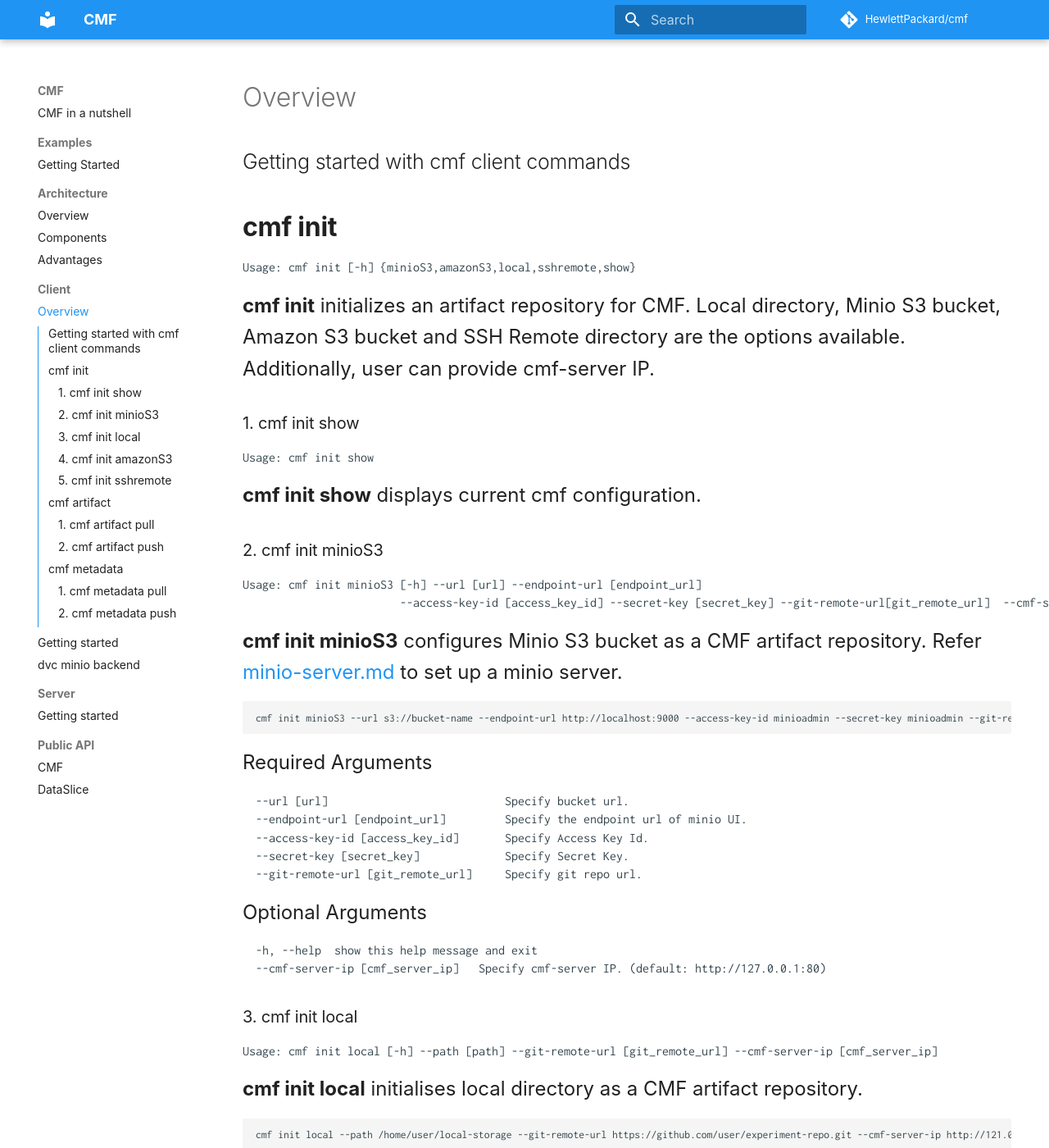
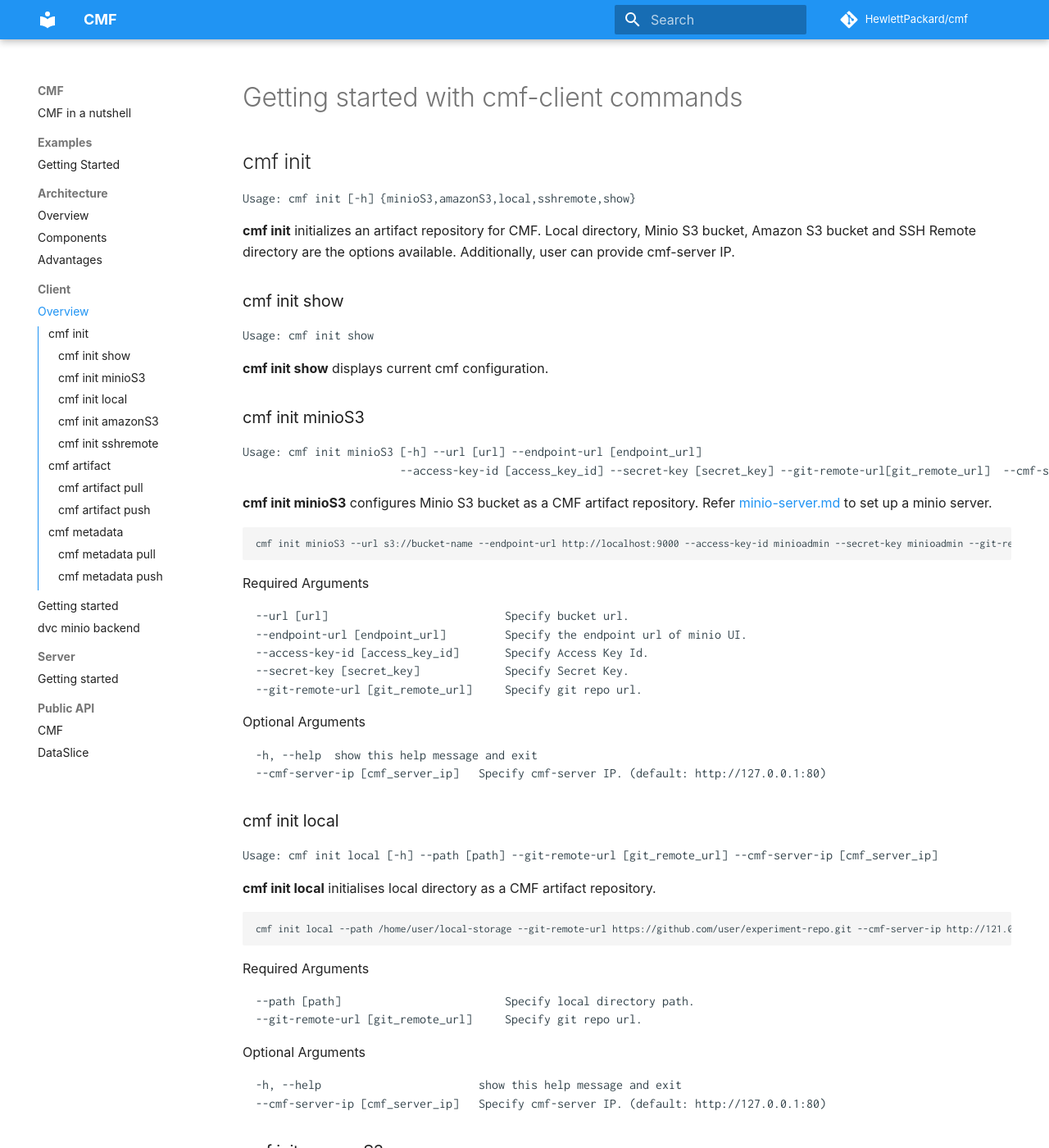
Before and after one commit to HewlettPackard/cmf, an MkDocs documentation site: the page built from docs/cmf_client/cmf_client.md, in a window 1280 px wide and 1400 px high. Shown: the whole window at 82% size. Built offline with MkDocs 1.6.1 and Material for MkDocs 9.7.7, drawn with Linux system fonts in a browser that asks for light colours; some web fonts are replaced; comment, search, counter and statistics services are not loaded; some of the changed text lies outside the part shown.

Commit message:
Addressed review comments

````diff
--- a/docs/cmf_client/cmf_client.md
+++ b/docs/cmf_client/cmf_client.md
@@ -1,30 +1,28 @@
-## Getting started with cmf client commands
-## <font size=6>**cmf init**</font>
-
+# Getting started with cmf-client commands
+## cmf init
 <pre>
 Usage: cmf init [-h] {minioS3,amazonS3,local,sshremote,show}
 </pre>
-<font size=5> **cmf init** initializes an artifact repository for CMF. Local directory, Minio S3 bucket, Amazon S3 bucket and SSH Remote directory are the options available. Additionally, user can provide cmf-server IP. </font>
+**cmf init** initializes an artifact repository for CMF. Local directory, Minio S3 bucket, Amazon S3 bucket and SSH Remote directory are the options available. Additionally, user can provide cmf-server IP.
 
-### 1.    cmf init show
+### cmf init show
 <pre>
 Usage: cmf init show
 </pre>
-<font size=5> **cmf init show** displays current cmf configuration.</font>
+**cmf init show** displays current cmf configuration.
 
 
-### 2. cmf init minioS3
+### cmf init minioS3
 <pre>
 Usage: cmf init minioS3 [-h] --url [url] --endpoint-url [endpoint_url]
                         --access-key-id [access_key_id] --secret-key [secret_key] --git-remote-url[git_remote_url]  --cmf-server-ip [cmf_server_ip]
 </pre>
-<font size=5> **cmf init minioS3** configures Minio S3 bucket as a CMF artifact repository. Refer [minio-server.md](https://github.com/abhinavchobey/cmf/blob/federated_cmf/docs/cmf_client/minio-server.md#steps-to-set-up-a-minio-server) to set up a minio server.</font>
+**cmf init minioS3** configures Minio S3 bucket as a CMF artifact repository. Refer [minio-server.md](https://github.com/abhinavchobey/cmf/blob/federated_cmf/docs/cmf_client/minio-server.md#steps-to-set-up-a-minio-server) to set up a minio server.
 
 ```
 cmf init minioS3 --url s3://bucket-name --endpoint-url http://localhost:9000 --access-key-id minioadmin --secret-key minioadmin --git-remote-url https://github.com/user/experiment-repo.git --cmf-server-ip http://121.0.0.1:80
 ```
-
-<font size=5> Required Arguments</font>
+Required Arguments
 
 <pre>
   --url [url]                           Specify bucket url.
@@ -34,7 +32,7 @@ cmf init minioS3 --url s3://bucket-name --endpoint-url http://localhost:9000 --a
   --git-remote-url [git_remote_url]     Specify git repo url.
 </pre>
 
-<font size=5> Optional Arguments</font>
+Optional Arguments
 
 <pre>
   -h, --help  show this help message and exit
@@ -42,42 +40,42 @@ cmf init minioS3 --url s3://bucket-name --endpoint-url http://localhost:9000 --a
 </pre>
 
 
-### 3.    cmf init local
+### cmf init local
 <pre>
 Usage: cmf init local [-h] --path [path] --git-remote-url [git_remote_url] --cmf-server-ip [cmf_server_ip]
 </pre>
-<font size=5> **cmf init local** initialises local directory as a CMF artifact repository. </font>
+**cmf init local** initialises local directory as a CMF artifact repository.
 
 ```
 cmf init local --path /home/user/local-storage --git-remote-url https://github.com/user/experiment-repo.git --cmf-server-ip http://121.0.0.1:80
 ```
 
-<font size=5> Required Arguments</font>
+Required Arguments
 
 <pre>
   --path [path]                         Specify local directory path.
   --git-remote-url [git_remote_url]     Specify git repo url.
 </pre>
 
-<font size=5> Optional Arguments</font>
+Optional Arguments
 
 <pre>
   -h, --help                        show this help message and exit
   --cmf-server-ip [cmf_server_ip]   Specify cmf-server IP. (default: http://127.0.0.1:80)
 </pre>
 
-### 4.    cmf init amazonS3
+### cmf init amazonS3
 <pre>
 Usage: cmf init amazonS3 [-h] --url [url] --access-key-id [access_key_id]
                          --secret-key [secret_key] --git-remote-url [git_remote_url] --cmf-server-ip [cmf_server_ip]
 </pre>
-<font size=5> **cmf init amazonS3** initialises Amazon S3 bucket as a CMF artifact repository. </font>
+**cmf init amazonS3** initialises Amazon S3 bucket as a CMF artifact repository.
 
 ```
 cmf init amazonS3 --url s3://bucket-name --access-key-id XXXXXXXXXXXXX --secret-key XXXXXXXXXXXXX --git-remote-url https://github.com/user/experiment-repo.git --cmf-server-ip http://121.0.0.1:80
 ```
 
-<font size=5> Required Arguments</font>
+Required Arguments
 <pre>
   --url [url]                           Specify bucket url.
   --access-key-id [access_key_id]       Specify Access Key Id.
@@ -85,26 +83,25 @@ cmf init amazonS3 --url s3://bucket-name --access-key-id XXXXXXXXXXXXX --secret-
   --git-remote-url [git_remote_url]     Specify git repo url.
 </pre>
 
-<font size=5> Optional Arguments</font>
-
+Optional Arguments
 <pre>
   -h, --help  show this help message and exit
   --cmf-server-ip [cmf_server_ip]   Specify cmf-server IP. (default: http://127.0.0.1:80)
 
 </pre>
 
-### 5.    cmf init sshremote
+### cmf init sshremote
 <pre>
 Usage: cmf init sshremote [-h] --path [path] --user [user] --port [port]
                           --password [password]  --git-remote-url [git_remote_url] --cmf-server-ip [cmf_server_ip]
 </pre>
-<font size=5> **cmf init sshremote** command initialises remote ssh directory as a CMF artifact repository.</font>
+**cmf init sshremote** command initialises remote ssh directory as a CMF artifact repository.
 
 ```
 cmf init sshremote --path ssh://127.0.0.1/home/user/ssh-storage --user XXXXX --port 22 --password example@123 --git-remote-url https://github.com/user/experiment-repo.git --cmf-server-ip http://121.0.0.1:80
 ```
 
-<font size=5> Required Arguments</font>
+Required Arguments
 
 <pre>
   --path [path]                           Specify ssh directory path.
@@ -114,37 +111,35 @@ cmf init sshremote --path ssh://127.0.0.1/home/user/ssh-storage --user XXXXX --p
   --git-remote-url [git_remote_url]       Specify git repo url.
 </pre>
 
-<font size=5> Optional Arguments</font>
-
+Optional Arguments
 <pre>
   -h, --help  show this help message and exit
   --cmf-server-ip [cmf_server_ip]   Specify cmf-server IP. (default: http://127.0.0.1:80)
 </pre>
 
-## <font size=6>**cmf artifact**</font>
+## **cmf artifact**
 
 <pre>
 Usage: cmf artifact [-h] {pull,push}
 </pre>
-<font size=5> **cmf artifact** pull or push artifacts from or to the user configured artifact repository, respectively.</font>
-
-### 1.    cmf artifact pull
+**cmf artifact** pull or push artifacts from or to the user configured artifact repository, respectively.
+### cmf artifact pull
 <pre>
 Usage: cmf artifact pull [-h] -p [pipeline_name] -f [file_name]
 </pre>
-<font size=5> **cmf artifact pull** command pull artifacts from the user configured repository to the user's local machine.</font>
+**cmf artifact pull** command pull artifacts from the user configured repository to the user's local machine.
 ```
 cmf artifact pull -p 'Test-env'
 ```
 
-<font size=5> Required Arguments</font>
+Required Arguments
 
 <pre>
   -p [pipeline_name], --pipeline-name [pipeline_name]   Specify Pipeline name.
 
 </pre>
 
-<font size=5> Optional Arguments</font>
+Optional Arguments
 
 
 <pre>
@@ -152,35 +147,33 @@ cmf artifact pull -p 'Test-env'
   -f [file_name],--file-name [file_name]      Specify mlmd file name.
 </pre>
 
-### 2.    cmf artifact push
+### cmf artifact push
 <pre>
 Usage: cmf artifact push [-h] -p [pipeline_name] -f [file_name]
 </pre>
-<font size=5> **cmf artifact push** command push artifacts from the user's local machine to the user configured artifact repository. </font>
+**cmf artifact push** command push artifacts from the user's local machine to the user configured artifact repository.
 ```
 cmf artifact push
 ```
 
-## <font size=6>**cmf metadata**</font>
-
+## cmf metadata
 
 <pre>
 Usage: cmf metadata [-h] {pull,push}
 </pre>
-
-<font size=5> **cmf metadata** push or pull the metadata file to and from the cmf-server, respectively.</font>
+**cmf metadata** push or pull the metadata file to and from the cmf-server, respectively.
 
 
-###  1.   cmf metadata pull
+### cmf metadata pull
 <pre>
 Usage: cmf metadata pull [-h] -p [pipeline_name] -f [file_path]  -e [exec_id]
 </pre>
-<font size=5> **cmf metadata pull** command pulls the metadata file from the cmf-server to the user's local machine.</font>
+**cmf metadata pull** command pulls the metadata file from the cmf-server to the user's local machine.
 ```
 cmf metadata pull -p 'Test-env' -f "/home/user/example/name_of_file"
 ```
 
-<font size=5> Required Arguments</font>
+Required Arguments
 
 <pre>
   -p [pipeline_name], --pipeline_name [pipeline_name]     Specify Pipeline name.
@@ -188,7 +181,7 @@ cmf metadata pull -p 'Test-env' -f "/home/user/example/name_of_file"
 
 </pre>
 
-<font size=5> Optional Arguments</font>
+Optional Arguments
 
 <pre>
 -h, --help                                  show this help message and exit
@@ -196,23 +189,23 @@ cmf metadata pull -p 'Test-env' -f "/home/user/example/name_of_file"
 
 </pre>
 
-### 2.    cmf metadata push
+### cmf metadata push
 <pre>
 Usage: cmf metadata push [-h] -p [pipeline_name] -f [file_name]  -e [exec_id]
 </pre>
-<font size=5> **cmf metadata push** command pushes the metadata file from the local machine to the cmf-server. </font>
+**cmf metadata push** command pushes the metadata file from the local machine to the cmf-server.
 
 ```
 cmf metadata push -p 'Test-env' -f "/home/user/example/name_of_file"
 ```
 
-<font size=5> Required Arguments</font>
+Required Arguments
 
 <pre>
 -p [pipeline_name], --pipeline_name [pipeline_name]     Specify Pipeline name.
 </pre>
 
-<font size=5> Optional Arguments</font>
+Optional Arguments
 
 <pre>
   -h, --help                                    show this help message and exit
````
